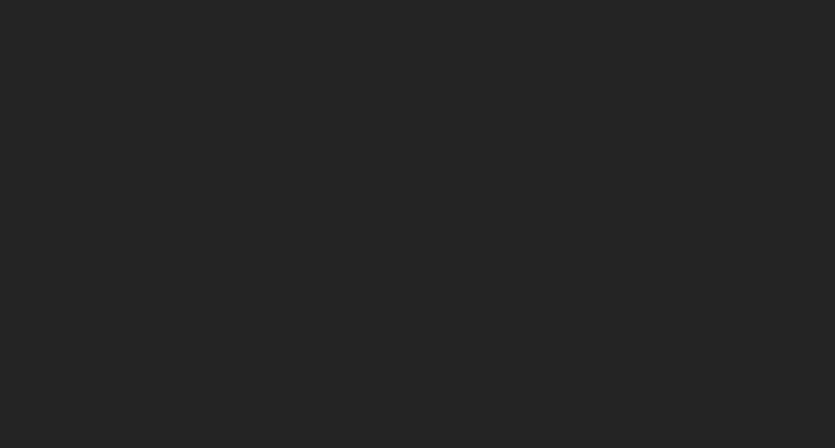
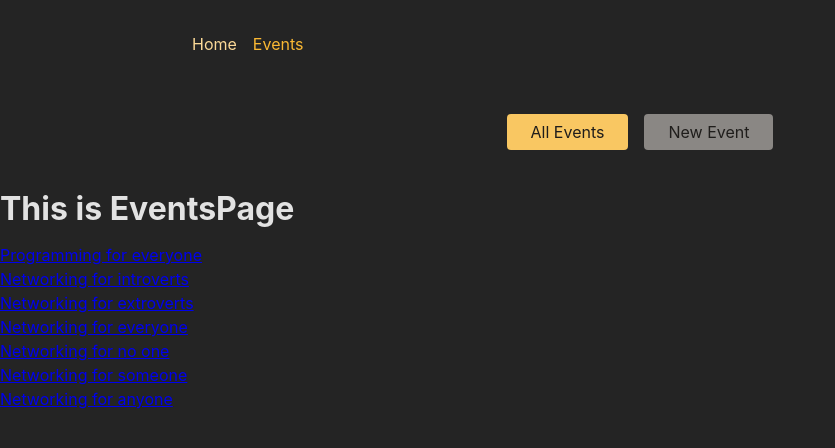
Before and after one commit to Lycanthrope8/React-Router-Practice-Event-Management, a React (Create React App) app in the folder frontend/: page /events in a window 1280 px wide. Shown: the top 448 px of the page, without its empty margins (0-835 px from the left). Built offline with nearby package versions, Linux system fonts and the light colour scheme.

Commit message:
Added routing and navigation components

```diff
--- a/frontend/src/App.js
+++ b/frontend/src/App.js
@@ -6,22 +6,58 @@
 //    - EventDetailPage
 //    - NewEventPage
 //    - EditEventPage
+// Done with this step? Continue below!
 // 2. Add routing & route definitions for these five pages
 //    - / => HomePage
 //    - /events => EventsPage
 //    - /events/<some-id> => EventDetailPage
 //    - /events/new => NewEventPage
 //    - /events/<some-id>/edit => EditEventPage
+// Done with this step? Continue below!
 // 3. Add a root layout that adds the <MainNavigation> component above all page components
+// Done with this step? Continue below!
 // 4. Add properly working links to the MainNavigation
+// Done with this step? Continue below!
 // 5. Ensure that the links in MainNavigation receive an "active" class when active
+// Done with this step? Continue below!
 // 6. Output a list of dummy events to the EventsPage
 //    Every list item should include a link to the respective EventDetailPage
+// Done with this step? Continue below!
 // 7. Output the ID of the selected event on the EventDetailPage
+// Done with this step? Continue below!
 // BONUS: Add another (nested) layout route that adds the <EventNavigation> component above all /events... page components
 
+import { RouterProvider, createBrowserRouter } from "react-router-dom";
+import HomePage from "./pages/HomePage";
+import EventsPage from "./pages/EventsPage";
+import EventDetailPage from "./pages/EventDetailPage";
+import NewEventPage from "./pages/NewEventPage";
+import EditEventPage from "./pages/EditEventPage";
+import Root from "./pages/Root";
+import EventRoot from "./pages/EventRoot";
+
+const router = createBrowserRouter([
+  {
+    path: "/",
+    element: <Root />,
+    children: [
+      { index: true, element: <HomePage /> },
+      {
+        path: "events",
+        element: <EventRoot />,
+        children: [
+          { index: true, element: <EventsPage /> },
+          { path: "new", element: <NewEventPage /> },
+          { path: ":eventId", element: <EventDetailPage /> },
+          { path: ":eventId/edit", element: <EditEventPage /> },
+        ],
+      },
+    ],
+  },
+]);
+
 function App() {
-  return <div></div>;
+  return <RouterProvider router={router} />;
 }
 
 export default App;
--- a/frontend/src/components/EventsNavigation.js
+++ b/frontend/src/components/EventsNavigation.js
@@ -1,4 +1,5 @@
-import classes from './EventsNavigation.module.css';
+import { Link, NavLink } from "react-router-dom";
+import classes from "./EventsNavigation.module.css";
 
 function EventsNavigation() {
   return (
@@ -6,10 +7,25 @@
       <nav>
         <ul className={classes.list}>
           <li>
-            <a href="/events">All Events</a>
+            <NavLink
+              to="/events"
+              className={({ isActive }) =>
+                isActive ? classes.active : undefined
+              }
+              end
+            >
+              All Events
+            </NavLink>
           </li>
           <li>
-            <a href="/events/new">New Event</a>
+            <NavLink
+              to="/events/new"
+              className={({ isActive }) =>
+                isActive ? classes.active : undefined
+              }
+            >
+              New Event
+            </NavLink>
           </li>
         </ul>
       </nav>
--- a/frontend/src/components/MainNavigation.js
+++ b/frontend/src/components/MainNavigation.js
@@ -1,4 +1,6 @@
-import classes from './MainNavigation.module.css';
+import { Link, NavLink } from "react-router-dom";
+import classes from "./MainNavigation.module.css";
+import HomePage from "../pages/HomePage";
 
 function MainNavigation() {
   return (
@@ -6,10 +8,25 @@
       <nav>
         <ul className={classes.list}>
           <li>
-            <a>Home</a>
+            <NavLink
+              to="/"
+              className={({ isActive }) =>
+                isActive ? classes.active : undefined
+              }
+              end
+            >
+              Home
+            </NavLink>
           </li>
           <li>
-            <a>Events</a>
+            <NavLink
+              to="/events"
+              className={({ isActive }) =>
+                isActive ? classes.active : undefined
+              }
+            >
+              Events
+            </NavLink>
           </li>
         </ul>
       </nav>
--- /dev/null
+++ b/frontend/src/pages/EditEventPage.js
@@ -0,0 +1,4 @@
+const EditEventPage = () => {
+  return <div><h1>This is EditEventPage</h1></div>;
+};
+export default EditEventPage;
--- /dev/null
+++ b/frontend/src/pages/EventDetailPage.js
@@ -0,0 +1,13 @@
+import { useParams } from "react-router-dom";
+
+const EventDetailPage = () => {
+  const params = useParams();
+  return (
+    <>
+      <h1>This is EditEventPage</h1>
+      <p>Event ID: {params.eventId}</p>
+    </>
+  );
+};
+
+export default EventDetailPage;
--- /dev/null
+++ b/frontend/src/pages/EventRoot.js
@@ -0,0 +1,13 @@
+
+import { Outlet } from "react-router-dom";
+import EventsNavigation from "../components/EventsNavigation";
+
+const EventRoot = () => {
+  return (
+    <>
+      <EventsNavigation />
+      <Outlet />
+    </>
+  );
+};
+export default EventRoot;
--- /dev/null
+++ b/frontend/src/pages/EventsPage.js
@@ -0,0 +1,27 @@
+import { Link } from "react-router-dom";
+
+const DUMMY_EVENTS = [
+  { id: "e1", title: "Programming for everyone" },
+  { id: "e2", title: "Networking for introverts" },
+  { id: "e3", title: "Networking for extroverts" },
+  { id: "e4", title: "Networking for everyone" },
+  { id: "e5", title: "Networking for no one" },
+  { id: "e6", title: "Networking for someone" },
+  { id: "e7", title: "Networking for anyone" },
+];
+
+const EventDetailPage = () => {
+  return (
+    <div>
+      <h1>This is EventsPage</h1>
+        <ul>
+            {DUMMY_EVENTS.map((event) => (
+                <li key={event.id}>
+                    <Link to={`/events/${event.id}`}>{event.title}</Link>
+                </li>
+            ))}
+        </ul>
+    </div>
+  );
+};
+export default EventDetailPage;
--- /dev/null
+++ b/frontend/src/pages/HomePage.js
@@ -0,0 +1,7 @@
+
+
+const HomePage = () => {
+    return <div><h1>This is HomePage</h1></div>;
+};
+
+export default HomePage;    // export default HomePage;
--- /dev/null
+++ b/frontend/src/pages/NewEventPage.js
@@ -0,0 +1,4 @@
+const NewEventPage = () => {
+  return <div><h1>This is NewEventPage</h1></div>;
+};
+export default NewEventPage;
--- /dev/null
+++ b/frontend/src/pages/Root.js
@@ -0,0 +1,13 @@
+import { Outlet } from "react-router-dom";
+import MainNavigation from "../components/MainNavigation";
+const Root = () => {
+  return (
+    <>
+      <MainNavigation />
+      <main>
+        <Outlet />
+      </main>
+    </>
+  );
+};
+export default Root;
```
Also changed, not shown: 1 other file (tests, documents, lock files or other folders).
